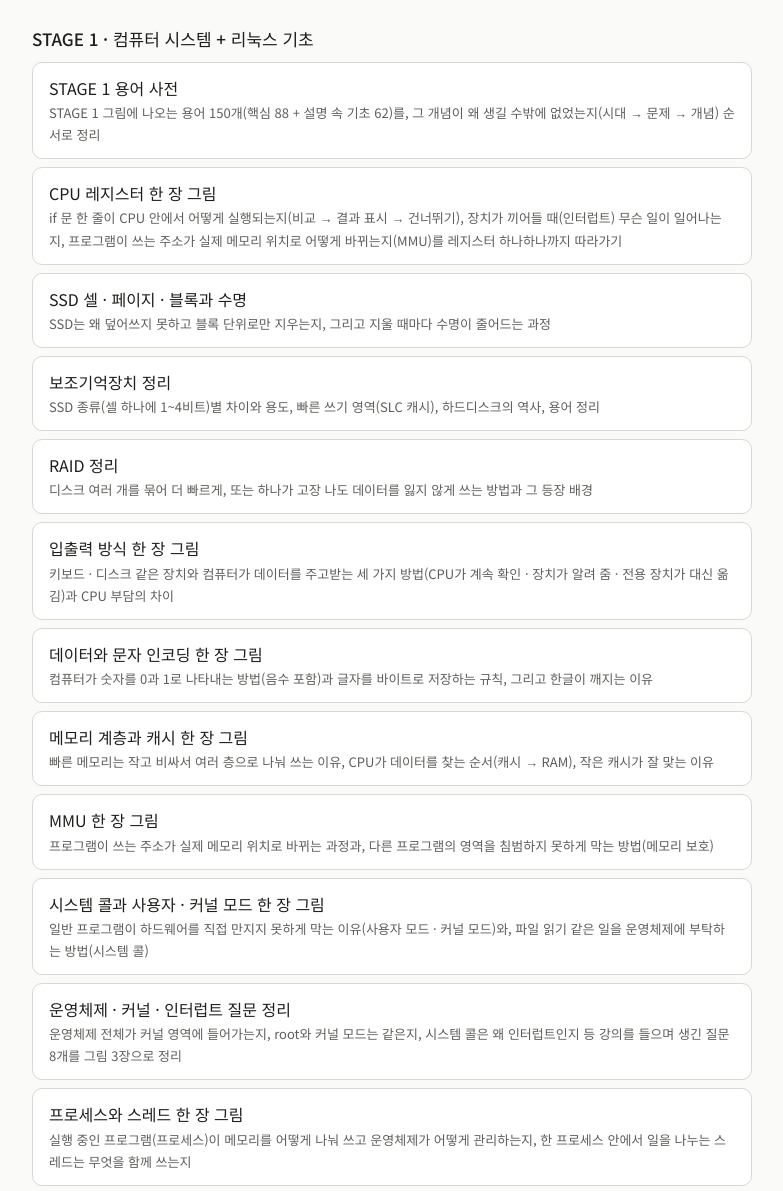
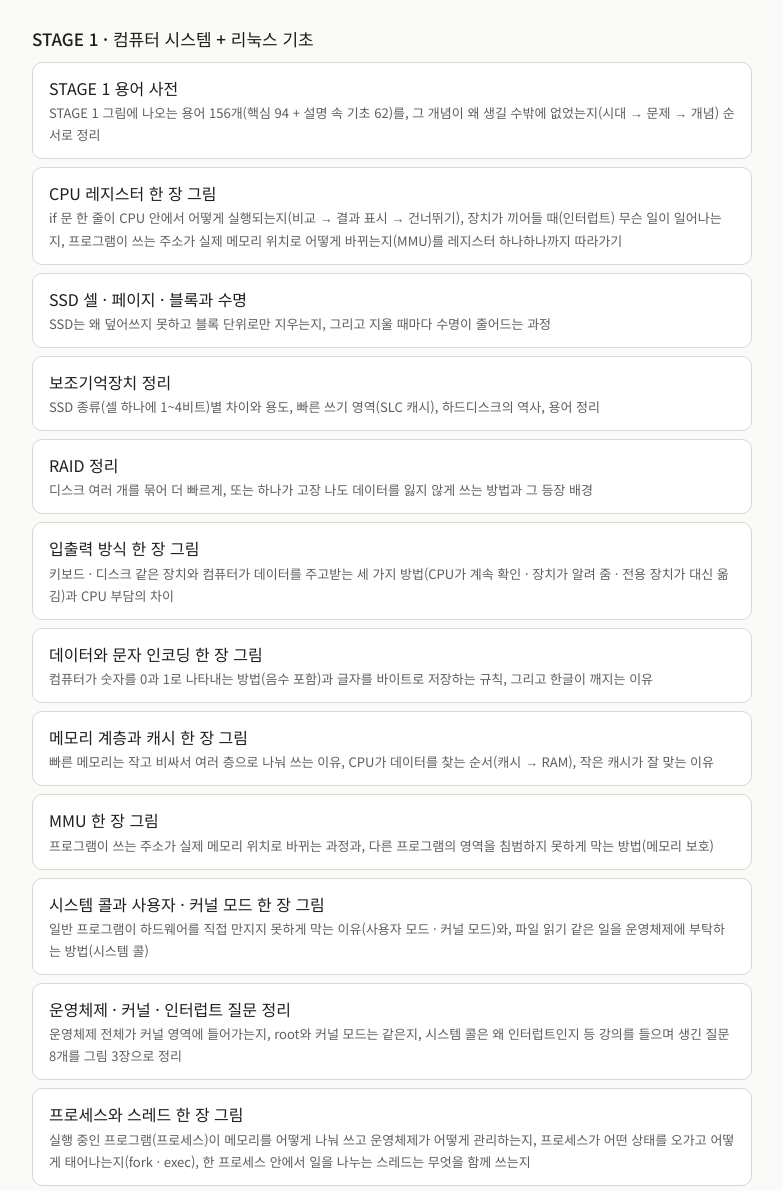
Before and after one commit to jungky4132/dev-study, a plain HTML site: page index.html in a window 1280 px wide. Shown: the part 107-1298 px from the top of the page, without its empty margins (248-1031 px from the left). Drawn offline with Linux system fonts and the light colour scheme.

Commit message:
목차: 프로세스와 스레드 설명 갱신, 용어 156개

```diff
--- a/index.html
+++ b/index.html
@@ -16,7 +16,7 @@ a.card:hover{border-color:var(--ac)}a.card span{display:block;font-size:13px;col
 <h1>dev-study</h1>
 <p>2026–2027 개발자 기본기 학습 기록 · STAGE별 정리와 그림</p>
 <h2>STAGE 1 · 컴퓨터 시스템 + 리눅스 기초</h2>
-<ul><li><a class="card" href="stage1/glossary.html">STAGE 1 용어 사전<span>STAGE 1 그림에 나오는 용어 150개(핵심 88 + 설명 속 기초 62)를, 그 개념이 왜 생길 수밖에 없었는지(시대 → 문제 → 개념) 순서로 정리</span></a></li>
+<ul><li><a class="card" href="stage1/glossary.html">STAGE 1 용어 사전<span>STAGE 1 그림에 나오는 용어 156개(핵심 94 + 설명 속 기초 62)를, 그 개념이 왜 생길 수밖에 없었는지(시대 → 문제 → 개념) 순서로 정리</span></a></li>
 <li><a class="card" href="stage1/cpu-register.html">CPU 레지스터 한 장 그림<span>if 문 한 줄이 CPU 안에서 어떻게 실행되는지(비교 → 결과 표시 → 건너뛰기), 장치가 끼어들 때(인터럽트) 무슨 일이 일어나는지, 프로그램이 쓰는 주소가 실제 메모리 위치로 어떻게 바뀌는지(MMU)를 레지스터 하나하나까지 따라가기</span></a></li>
 <li><a class="card" href="stage1/ssd-wear.html">SSD 셀 · 페이지 · 블록과 수명<span>SSD는 왜 덮어쓰지 못하고 블록 단위로만 지우는지, 그리고 지울 때마다 수명이 줄어드는 과정</span></a></li>
 <li><a class="card" href="stage1/storage-notes.html">보조기억장치 정리<span>SSD 종류(셀 하나에 1~4비트)별 차이와 용도, 빠른 쓰기 영역(SLC 캐시), 하드디스크의 역사, 용어 정리</span></a></li>
@@ -27,7 +27,7 @@ a.card:hover{border-color:var(--ac)}a.card span{display:block;font-size:13px;col
 <li><a class="card" href="stage1/mmu.html">MMU 한 장 그림<span>프로그램이 쓰는 주소가 실제 메모리 위치로 바뀌는 과정과, 다른 프로그램의 영역을 침범하지 못하게 막는 방법(메모리 보호)</span></a></li>
 <li><a class="card" href="stage1/syscall-mode.html">시스템 콜과 사용자 · 커널 모드 한 장 그림<span>일반 프로그램이 하드웨어를 직접 만지지 못하게 막는 이유(사용자 모드 · 커널 모드)와, 파일 읽기 같은 일을 운영체제에 부탁하는 방법(시스템 콜)</span></a></li>
 <li><a class="card" href="stage1/os-kernel-qa.html">운영체제 · 커널 · 인터럽트 질문 정리<span>운영체제 전체가 커널 영역에 들어가는지, root와 커널 모드는 같은지, 시스템 콜은 왜 인터럽트인지 등 강의를 들으며 생긴 질문 8개를 그림 3장으로 정리</span></a></li>
-<li><a class="card" href="stage1/process-thread.html">프로세스와 스레드 한 장 그림<span>실행 중인 프로그램(프로세스)이 메모리를 어떻게 나눠 쓰고 운영체제가 어떻게 관리하는지, 한 프로세스 안에서 일을 나누는 스레드는 무엇을 함께 쓰는지</span></a></li>
+<li><a class="card" href="stage1/process-thread.html">프로세스와 스레드 한 장 그림<span>실행 중인 프로그램(프로세스)이 메모리를 어떻게 나눠 쓰고 운영체제가 어떻게 관리하는지, 프로세스가 어떤 상태를 오가고 어떻게 태어나는지(fork · exec), 한 프로세스 안에서 일을 나누는 스레드는 무엇을 함께 쓰는지</span></a></li>
 <li><a class="card" href="stage1/cpu-scheduling.html">CPU 스케줄링 한 장 그림<span>CPU는 하나인데 실행할 프로그램이 여러 개일 때 누구를 먼저 실행할지 정하는 방법들(먼저 온 순서 · 짧은 것 먼저 · 돌아가며)을 같은 예시로 비교</span></a></li>
 <li><a class="card" href="stage1/filesystem.html">파일 시스템과 inode 한 장 그림<span>경로(/etc/hostname)만으로 디스크 여기저기 흩어진 파일 내용을 찾아가는 과정: 디렉터리 → inode(파일 정보 카드) → 데이터 블록</span></a></li>
 <li><a class="card" href="stage1/linux-permission.html">리눅스 권한 (755) 한 장 그림<span>ls -l에 보이는 -rwxr-xr-x가 무슨 뜻인지, 755 같은 숫자로 바꾸는 법, 누가 어떤 파일을 읽고 고치고 실행할 수 있는지</span></a></li>
```
Also changed, not shown: 1 other file.
